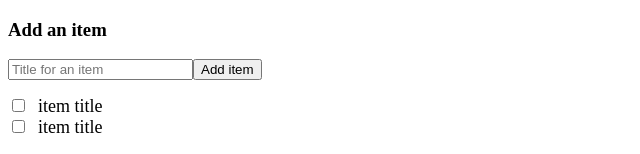
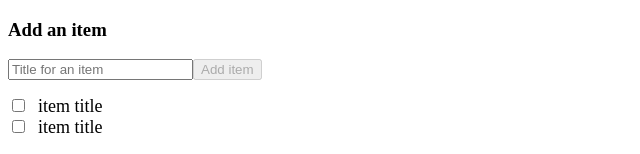
Before and after one commit to jhpyyk/tdd-mooc-webapp, a React (Vite) app in the folder frontend/: page / in a window 1280 px wide. Shown: the top 154 px of the page, without its empty margins (0-640 px from the left). Built offline with nearby package versions, Linux system fonts and the light colour scheme; no server answers.

Commit message:
Add submit button disabled when no title in input

```diff
--- a/frontend/package.json
+++ b/frontend/package.json
@@ -26,6 +26,7 @@
         "@types/react": "^19.2.5",
         "@types/react-dom": "^19.2.3",
         "@vitejs/plugin-react": "^5.1.1",
+        "@vitest/coverage-v8": "^4.0.16",
         "eslint": "^9.39.1",
         "eslint-plugin-react-hooks": "^7.0.1",
         "eslint-plugin-react-refresh": "^0.4.24",
--- a/frontend/src/components/AddItemForm/AddItemForm.tsx
+++ b/frontend/src/components/AddItemForm/AddItemForm.tsx
@@ -29,7 +29,11 @@ const AddItemForm = ({
                     onChange={(event) => setTitleText(event.target.value)}
                 />
             </label>
-            <button type="submit" onClick={(e) => handleSubmit(e)}>
+            <button
+                type="submit"
+                onClick={(e) => handleSubmit(e)}
+                disabled={titleText ? false : true}
+            >
                 Add item
             </button>
         </form>
```
Also changed, not shown: 2 other files (tests, documents, lock files or other folders).
